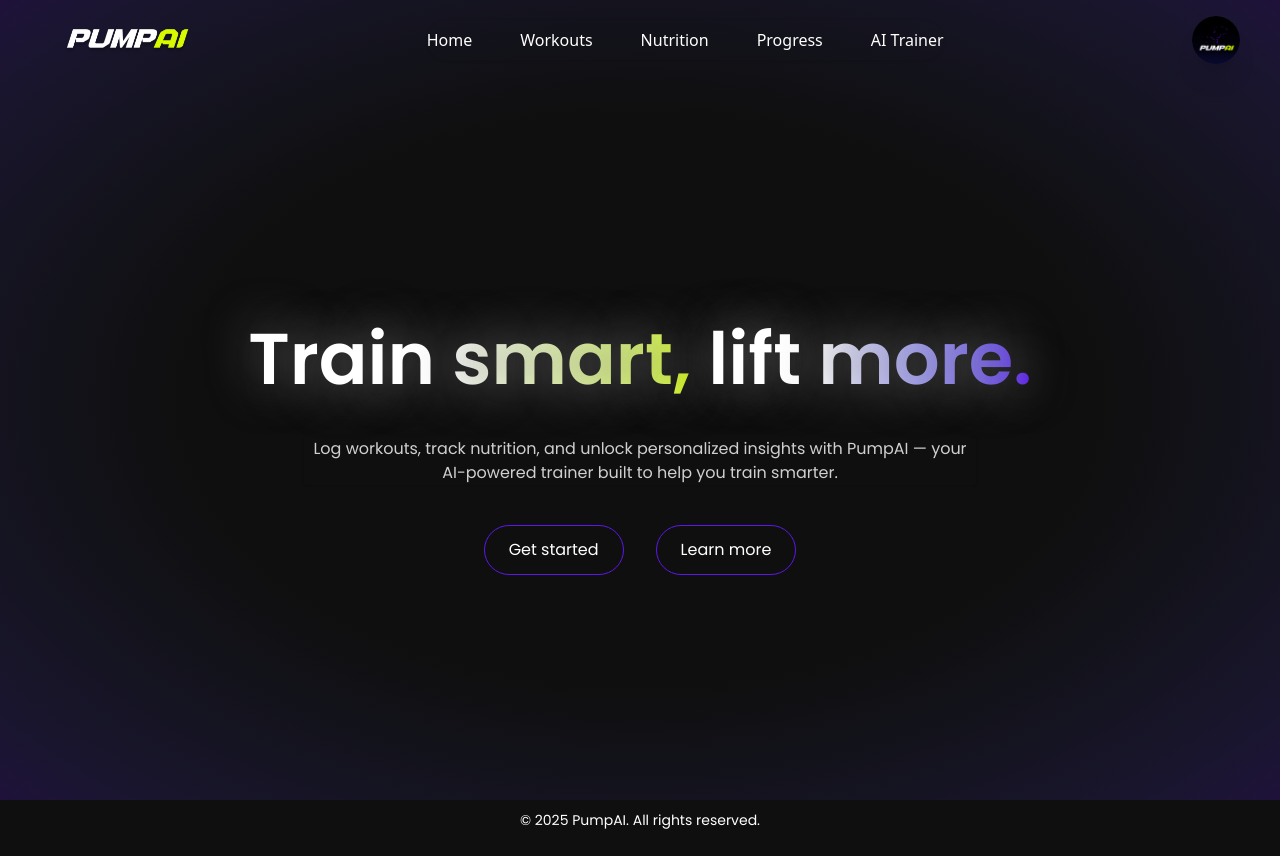
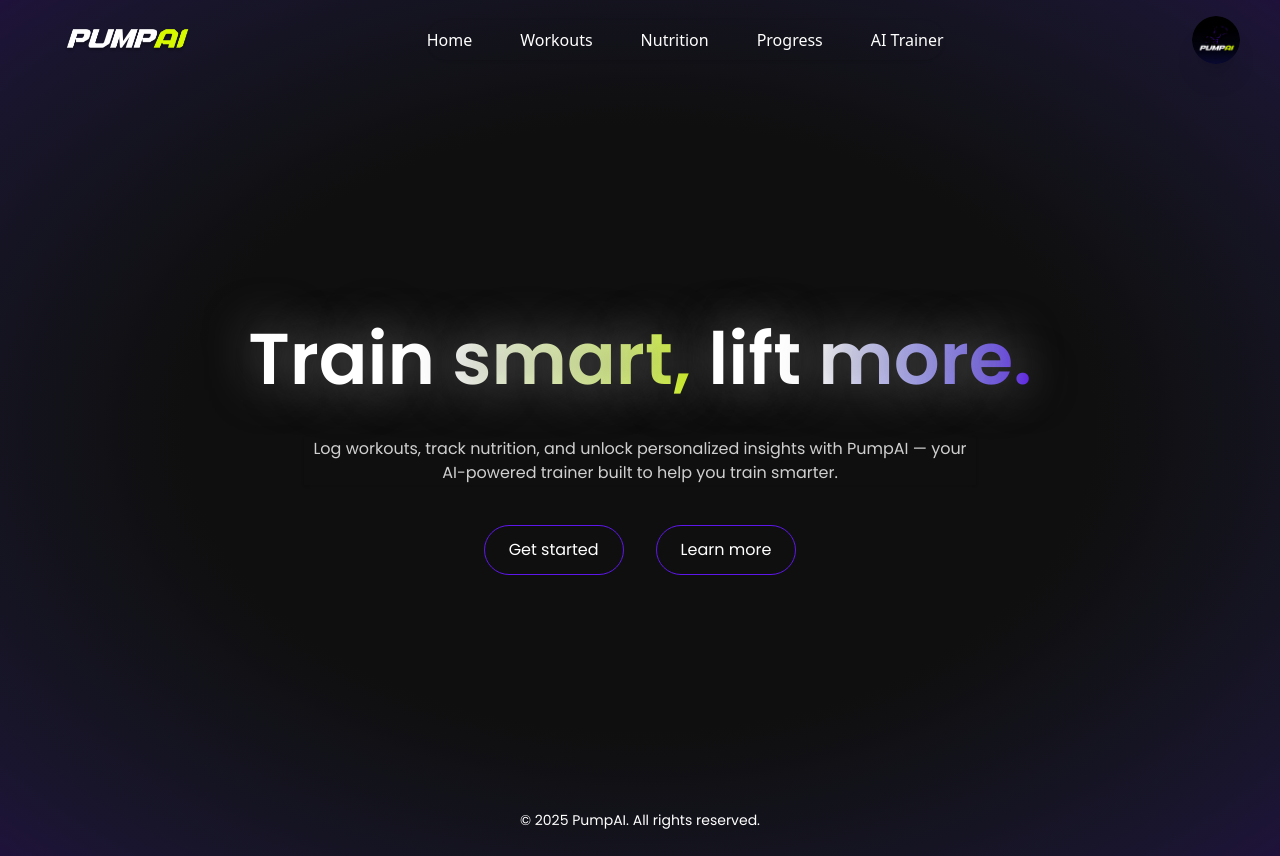
Before and after one commit to ayaanyousaf/PumpAI, a React (Vite) app in the folder client/: page / in a window 1280 px wide. Built offline with nearby package versions, Linux system fonts and the light colour scheme.

Commit message:
[#1] seperate landing page layout to resolve background issue

```diff
--- a/client/src/App.tsx
+++ b/client/src/App.tsx
@@ -13,8 +13,8 @@
     <>
       <BrowserRouter>
         <Routes>
+          <Route index element={<Landing />} />
           <Route path="/" element={<AppLayout />}>
-            <Route index element={<Landing />} />
             <Route path="/dashboard" element={<Dashboard />} />
             <Route path="/workouts" element={<Workouts />} />
             <Route path="/nutrition" element={<Nutrition />} />
--- a/client/src/components/AppLayout.tsx
+++ b/client/src/components/AppLayout.tsx
@@ -5,7 +5,7 @@
 
 function AppLayout() {
   return (
-    <div className="flex flex-col min-h-dvh">
+    <div className="flex flex-col pt-20 min-h-dvh">
       <header>
         {/* Navbar content */}
         <Navbar />
--- a/client/src/index.css
+++ b/client/src/index.css
@@ -30,6 +30,10 @@
   @apply transition duration-200 hover:scale-[1.06] hover:shadow-lg;
 }
 
+@utility radial-bg {
+  @apply bg-radial from-bg-primary from-50% via-bg-primary/80 to-accent/20;
+}
+
 
 :root {
   font-family: system-ui, Avenir, Helvetica, Arial, sans-serif;
--- a/client/src/pages/Landing.tsx
+++ b/client/src/pages/Landing.tsx
@@ -1,6 +1,13 @@
+import Footer from "../components/Footer";
+import Navbar from "../components/Navbar";
+
 export default function Landing() {
   return (
-    <div className="flex min-h-dvh bg-radial from-bg-primary from-50% via-bg-primary/80 to-accent/20 justify-center items-center">
+    <div className="container pb-4 min-h-dvh radial-bg">
+      {/* Render the Navbar seperately for the landing page */}
+      <Navbar />
+
+      <div className="flex min-h-dvh justify-center items-center">
         <div className="flex flex-col pt-20 max-w-4xl text-center font-[Poppins] max-w-4xl items-center justify-center">
           <h1 className="text-[4.5rem] text-glow-white font-semibold mb-6">
             Train{" "}
@@ -28,5 +35,9 @@
           </div>
         </div>
       </div>
+
+      {/* Render the footer seperately for the landing page */}
+      <Footer />
+    </div>
   );
 }
--- a/client/src/pages/Workouts.tsx
+++ b/client/src/pages/Workouts.tsx
@@ -1,7 +1,5 @@
-import React from 'react';
+import React from "react";
 
 export default function Workouts() {
-  return (
-    <div>Workouts</div>
-  )
+  return <div>Workouts</div>;
 }
```
Lines whose indentation alone changed are shown as unchanged.
